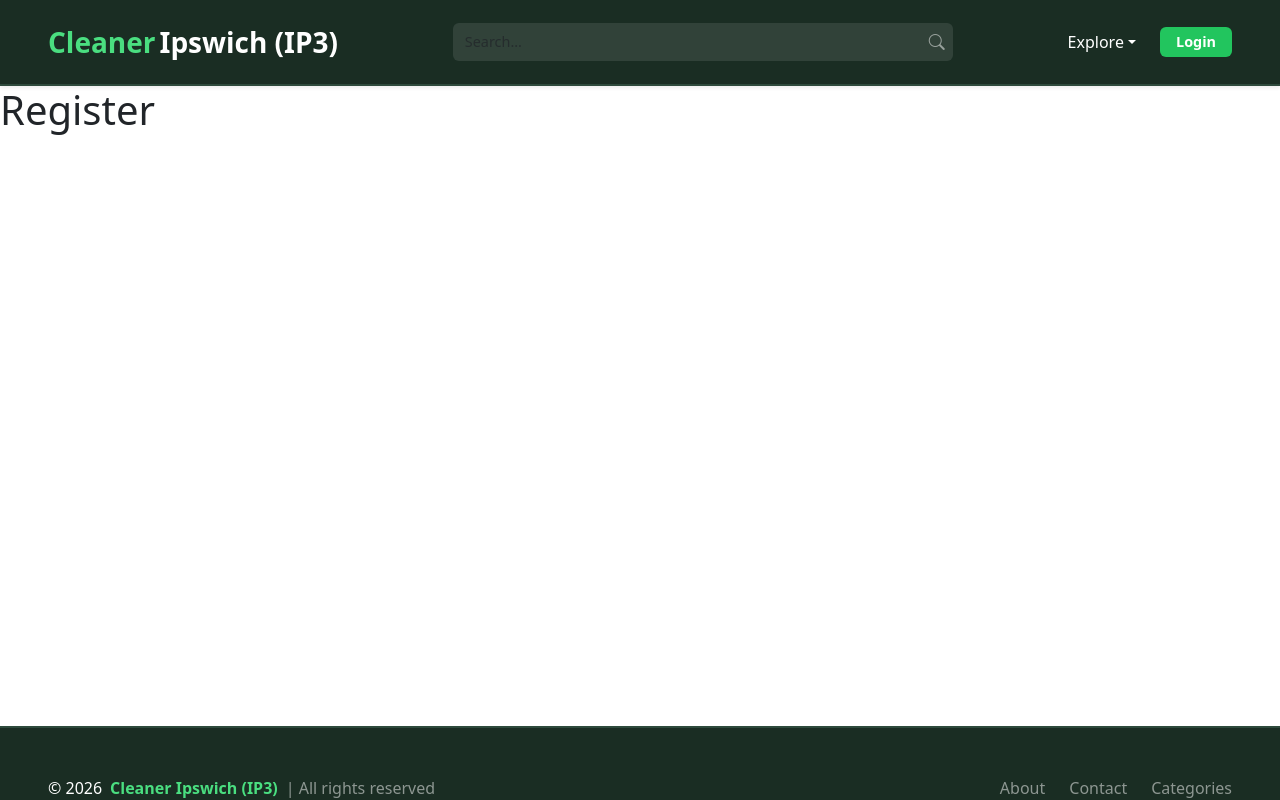
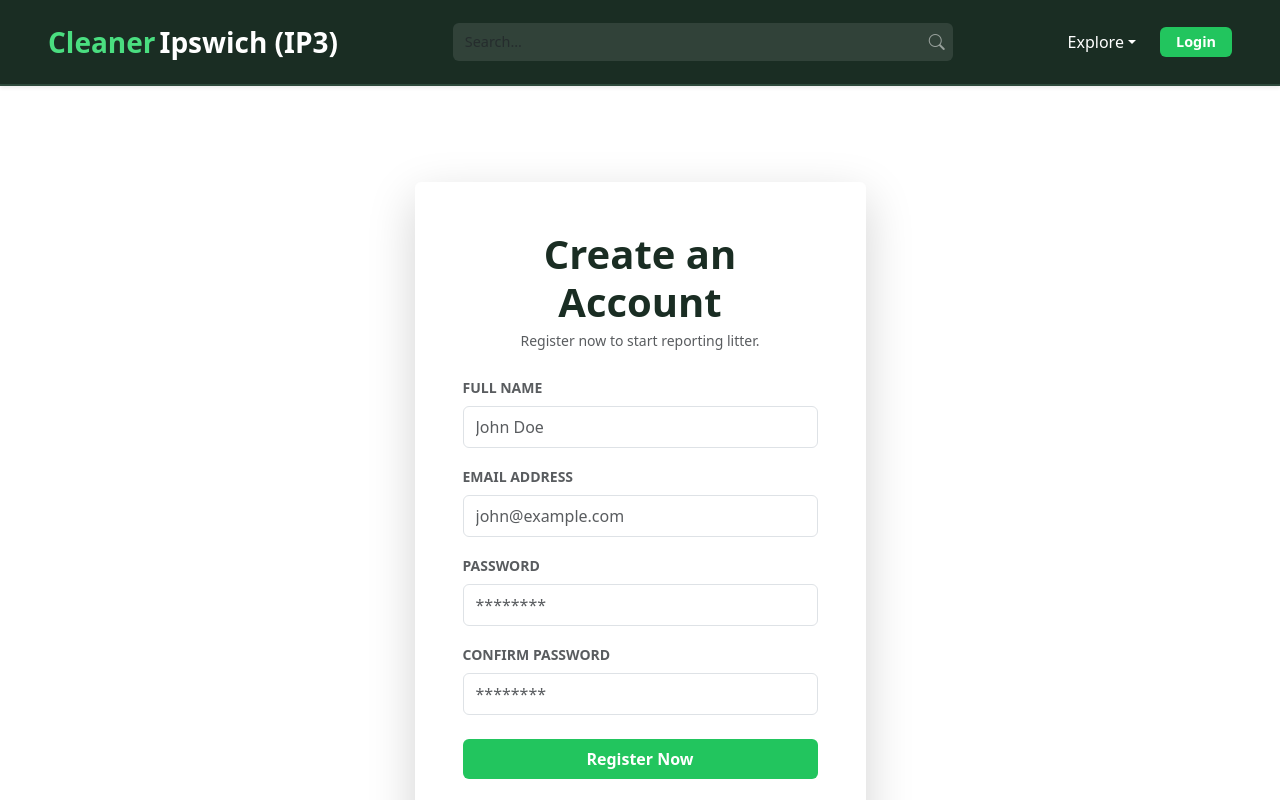
Before and after one commit to RobertasKirkickas/final-project, a React (Vite) app in the folder frontend/: page /register in a window 1280 px wide. Shown: the top 800 px of the page. Built offline with nearby package versions, Linux system fonts and the light colour scheme; what simple-zustand-devtools would draw is missing.

Commit message:
feat: added logout, register and forgot password forms

```diff
--- a/frontend/src/utils/auth.js
+++ b/frontend/src/utils/auth.js
@@ -26,7 +26,7 @@ export const login = async (email, password) => {
 			setAuthUser(data.access, data.refresh);
 			Toast.fire({
 				icon: 'success',
-				title: 'Signed in successfully',
+				title: 'Logged in successfully',
 			});
 		}
 
@@ -57,7 +57,7 @@ export const register = async (full_name, email, password, password2) => {
 
 		Toast.fire({
 			icon: 'success',
-			title: 'Signed Up Successfully',
+			title: 'Registered Successfully',
 		});
 
 		// Returning data and error information
--- a/frontend/src/views/auth/ForgotPassword.jsx
+++ b/frontend/src/views/auth/ForgotPassword.jsx
@@ -1,11 +1,78 @@
-import React from 'react';
+import { useState } from 'react';
+import { Link } from 'react-router-dom';
+import Swal from 'sweetalert2';
 
-const ForgotPassword = () => {
+function ForgotPassword() {
+	const [email, setEmail] = useState('');
+	const [isLoading, setIsLoading] = useState(false);
+
+	const handleEmailSubmit = (e) => {
+		e.preventDefault();
+		setIsLoading(true);
+
+		// Imitating an API call
+		setTimeout(() => {
+			setIsLoading(false);
+			setEmail(''); // Clear the email input after submission
+
+			// Show success notification
+			Swal.fire({
+				icon: 'success',
+				title: 'Check your email',
+				text: 'We have sent a password reset link to your inbox.',
+				confirmButtonColor: '#22c55e',
+			});
+		}, 1500);
+	};
+
 	return (
-		<div>
-			<h1>Forgot Password</h1>
-		</div>
+		<section className='container py-4 py-md-5 mt-4 mt-md-5'>
+			<div className='row align-items-center justify-content-center'>
+				<div className='col-lg-5 col-md-8'>
+					<div className='card shadow-lg border-0'>
+						<div className='card-body p-4 p-md-5'>
+							<div className='mb-4 text-center'>
+								<h1 className='mb-1 fw-bold' style={{ color: '#1a2d23' }}>
+									Forgot Password
+								</h1>
+								<p className='text-muted small'>Enter your email and we'll send you a link to reset your password.</p>
+							</div>
+
+							<form onSubmit={handleEmailSubmit}>
+								<div className='mb-4'>
+									<label htmlFor='email' className='form-label fw-semibold small text-muted text-uppercase'>
+										Email Address
+									</label>
+									<input onChange={(e) => setEmail(e.target.value)} value={email} type='email' id='email' className='form-control py-2' placeholder='johndoe@gmail.com' required />
+								</div>
+
+								<div className='d-grid'>
+									<button type='submit' disabled={isLoading} className='btn btn-success py-2 fw-bold text-white' style={{ backgroundColor: '#22c55e', border: 'none' }}>
+										{isLoading ? (
+											<>
+												<span className='spinner-border spinner-border-sm me-2' role='status' aria-hidden='true'></span>
+												Sending...
+											</>
+										) : (
+											<>
+												Reset Password <i className='fas fa-arrow-right ms-2'></i>
+											</>
+										)}
+									</button>
+								</div>
+							</form>
+
+							<div className='mt-4 text-center'>
+								<Link to='/login/' className='small text-success fw-bold text-decoration-none'>
+									<i className='bi bi-chevron-left small me-1'></i> Back to Login
+								</Link>
+							</div>
+						</div>
+					</div>
+				</div>
+			</div>
+		</section>
 	);
-};
+}
 
 export default ForgotPassword;
--- a/frontend/src/views/auth/Logout.jsx
+++ b/frontend/src/views/auth/Logout.jsx
@@ -1,11 +1,19 @@
-import React from 'react';
+import { useEffect } from 'react';
+import { useNavigate } from 'react-router-dom';
+import { logout } from '../../utils/auth';
 
-const Logout = () => {
-	return (
-		<div>
-			<h1>Logout</h1>
-		</div>
-	);
-};
+function Logout() {
+	const navigate = useNavigate();
+
+	useEffect(() => {
+		// Call the logout utility
+		logout();
+
+		// Redirect to home page immediately
+		navigate('/');
+	}, [navigate]);
+
+	return null;
+}
 
 export default Logout;
--- a/frontend/src/views/auth/Register.jsx
+++ b/frontend/src/views/auth/Register.jsx
@@ -1,11 +1,123 @@
-import React from 'react';
+import React, { useState, useEffect } from 'react';
+import { Link, useNavigate } from 'react-router-dom';
+import { useAuthStore } from '../../store/auth';
+import { register } from '../../utils/auth';
 
-const Register = () => {
+function Register() {
+	const [bioData, setBioData] = useState({ full_name: '', email: '', password: '', confirmPassword: '' });
+	const [isLoading, setIsLoading] = useState(false);
+	const [errorMsg, setErrorMsg] = useState(null);
+
+	const allUserData = useAuthStore((state) => state.allUserData);
+	const navigate = useNavigate();
+
+	useEffect(() => {
+		if (allUserData !== null) {
+			navigate('/dashboard/');
+		}
+	}, [allUserData, navigate]);
+
+	const handleBioDataChange = (event) => {
+		setBioData({
+			...bioData,
+			[event.target.name]: event.target.value,
+		});
+		if (errorMsg) setErrorMsg(null);
+	};
+
+	const handleRegister = async (e) => {
+		e.preventDefault();
+		setIsLoading(true);
+		setErrorMsg(null);
+
+		// Check if passwords match
+		if (bioData.password !== bioData.confirmPassword) {
+			setErrorMsg('Passwords do not match!');
+			setIsLoading(false);
+			return;
+		}
+
+		const { error } = await register(bioData.full_name, bioData.email, bioData.password, bioData.confirmPassword);
+
+		if (error) {
+			if (typeof error === 'object') {
+				// Extracting the first error message from the error object
+				const errorMessage = Object.values(error)[0][0];
+				setErrorMsg(errorMessage);
+			} else {
+				setErrorMsg(error);
+			}
+			setBioData({ ...bioData, password: '', confirmPassword: '' });
+		} else {
+			navigate('/login/');
+		}
+		setIsLoading(false);
+	};
+
 	return (
-		<div>
-			<h1>Register</h1>
-		</div>
+		<section className='container py-4 py-md-5 mt-4 mt-md-5'>
+			<div className='row align-items-center justify-content-center'>
+				<div className='col-lg-5 col-md-8'>
+					<div className='card shadow-lg border-0'>
+						<div className='card-body p-4 p-md-5'>
+							<div className='mb-4 text-center'>
+								<h1 className='mb-1 fw-bold' style={{ color: '#1a2d23' }}>
+									Create an Account
+								</h1>
+								<p className='text-muted small'>Register now to start reporting litter.</p>
+							</div>
+
+							{errorMsg && (
+								<div className='alert alert-danger py-2 small border-0 mb-4 d-flex align-items-center' role='alert'>
+									<i className='bi bi-exclamation-triangle-fill me-2'></i>
+									{errorMsg}
+								</div>
+							)}
+
+							<form onSubmit={handleRegister}>
+								{/* Full Name */}
+								<div className='mb-3'>
+									<label className='form-label fw-semibold small text-muted text-uppercase'>Full Name</label>
+									<input type='text' className='form-control py-2' name='full_name' placeholder='John Doe' value={bioData.full_name} onChange={handleBioDataChange} required />
+								</div>
+
+								{/* Email Address */}
+								<div className='mb-3'>
+									<label className='form-label fw-semibold small text-muted text-uppercase'>Email Address</label>
+									<input type='email' className='form-control py-2' name='email' placeholder='john@example.com' value={bioData.email} onChange={handleBioDataChange} required />
+								</div>
+
+								{/* Password */}
+								<div className='mb-3'>
+									<label className='form-label fw-semibold small text-muted text-uppercase'>Password</label>
+									<input type='password' className='form-control py-2' name='password' placeholder='********' value={bioData.password} onChange={handleBioDataChange} required />
+								</div>
+
+								{/* Confirm Password */}
+								<div className='mb-4'>
+									<label className='form-label fw-semibold small text-muted text-uppercase'>Confirm Password</label>
+									<input type='password' className='form-control py-2' name='confirmPassword' placeholder='********' value={bioData.confirmPassword} onChange={handleBioDataChange} required />
+								</div>
+
+								<div className='d-grid'>
+									<button className='btn btn-success py-2 fw-bold text-white' type='submit' disabled={isLoading} style={{ backgroundColor: '#22c55e', border: 'none' }}>
+										{isLoading ? 'Processing...' : 'Register Now'}
+									</button>
+								</div>
+							</form>
+
+							<div className='mt-4 text-center'>
+								<span className='small text-muted'>Already have an account? </span>
+								<Link to='/login/' className='small text-success fw-bold text-decoration-none'>
+									Login
+								</Link>
+							</div>
+						</div>
+					</div>
+				</div>
+			</div>
+		</section>
 	);
-};
+}
 
 export default Register;
```
